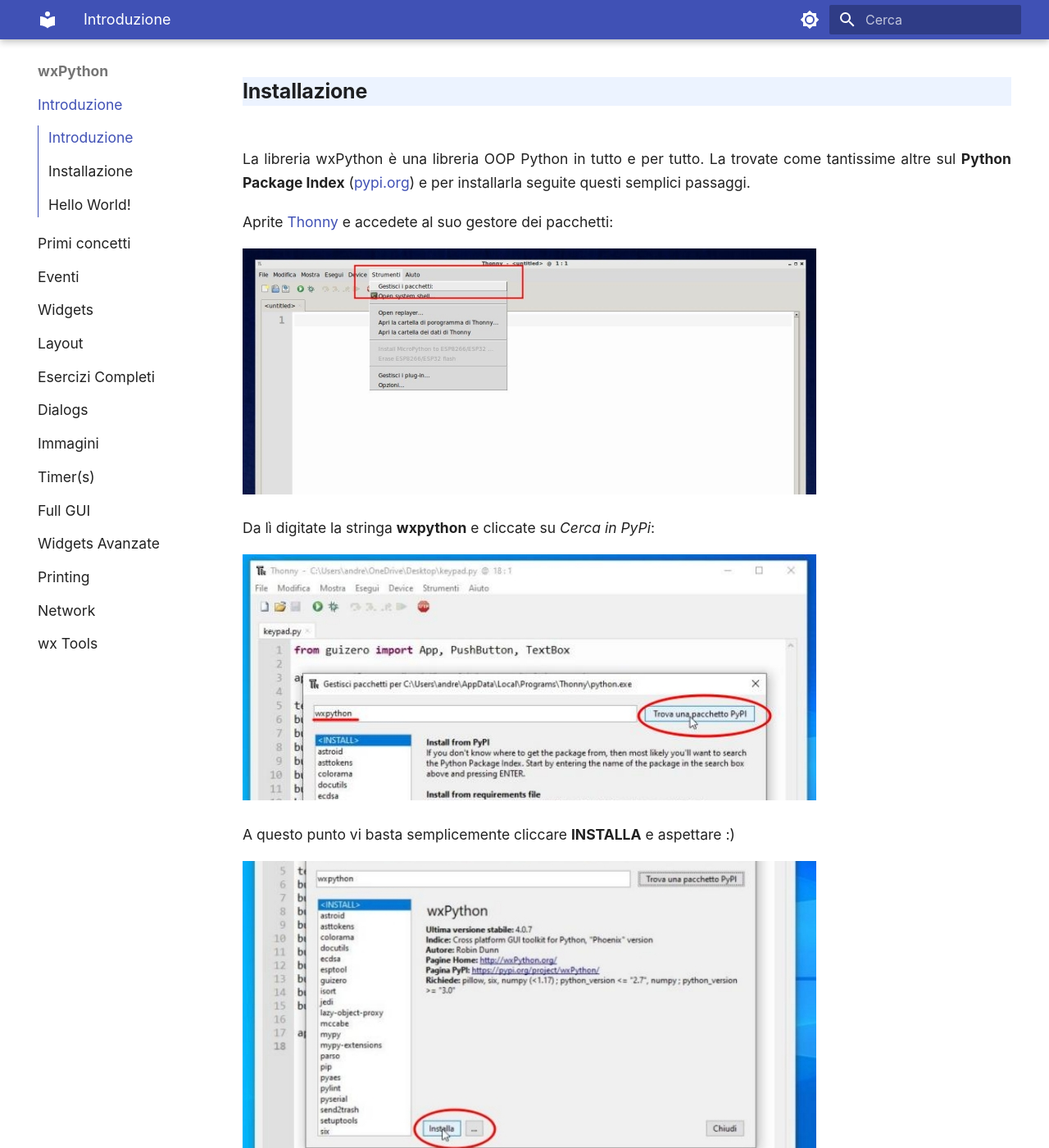
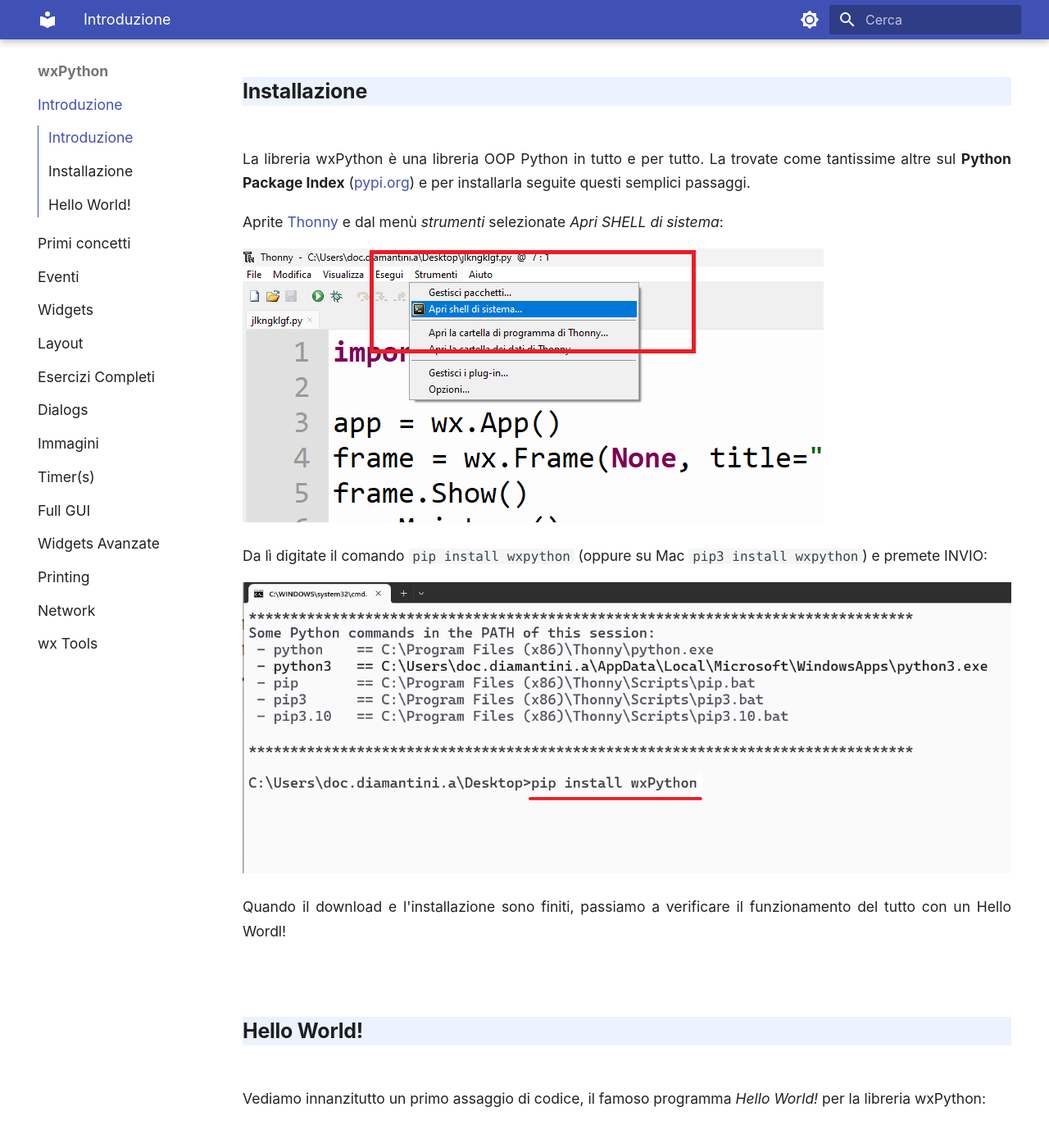
Before and after one commit to adjamhub/pyhandouts, an MkDocs documentation site: the page built from docs/wx/000_intro.md, in a window 1280 px wide and 1400 px high, scrolled down 632 px. Shown: the whole window at 82% size. Built offline with MkDocs 1.6.1 and Material for MkDocs 9.7.7, drawn with Linux system fonts in a browser that asks for light colours.

Commit message:
install wx++

```diff
--- a/docs/wx/000_intro.md
+++ b/docs/wx/000_intro.md
@@ -22,17 +22,13 @@
 La trovate come tantissime altre sul **Python Package Index** ([pypi.org](https://pypi.org)) e per installarla
 seguite questi semplici passaggi.
 
-Aprite [Thonny](https://thonny.org) e accedete al suo gestore dei pacchetti:
+Aprite [Thonny](https://thonny.org) e dal menù *strumenti* selezionate *Apri SHELL di sistema*:
 
-![image](images/wxpython_install_0.jpg)
+![image](images/installa_wx_1.png)
 
-Da lì digitate la stringa **wxpython** e cliccate su *Cerca in PyPi*:
+Da lì digitate il comando `pip install wxpython` (oppure su Mac `pip3 install wxpython`) e premete INVIO:
 
-![image](images/wxpython_install_1.jpg)
-
-A questo punto vi basta semplicemente cliccare **INSTALLA** e aspettare :)
-
-![image](images/wxpython_install_2.jpg)
+![image](images/installa_wx_2.png)
 
 Quando il download e l'installazione sono finiti, passiamo a verificare il funzionamento del tutto con un Hello Wordl!
 
```
Also changed, not shown: docs/wx/images/installa_wx_1.png (added), docs/wx/images/installa_wx_2.png (added), docs/wx/images/wxpython_install_0.jpg (deleted), docs/wx/images/wxpython_install_1.jpg (deleted), docs/wx/images/wxpython_install_2.jpg (deleted).
